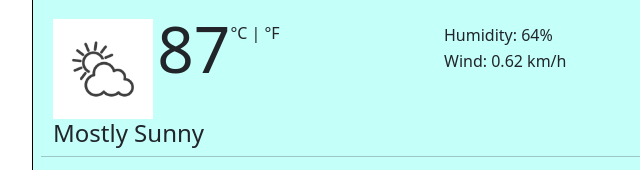
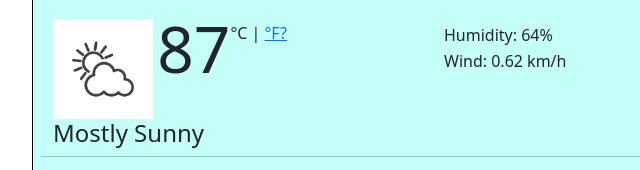
Before and after one commit to nn8412/my-weather-app, a plain HTML site: page index.html in a window 1280 px wide. Shown: the part 203-373 px from the top of the page, 258-898 px from the left. Drawn offline with nearby package versions, Linux system fonts and the light colour scheme.

Commit message:
Added link to calculate temperature

```diff
--- a/index.html
+++ b/index.html
@@ -61,7 +61,7 @@
                     id="currenticon"
                   />
                   <strong id="temp-display">87</strong
-                  ><span class="units">°C | <a href="#"></a>°F</span>
+                  ><span class="units">°C | <a href="#">°F?</a></span>
                   <br />
                   <div>
                     <h4>Mostly Sunny</h4>
```
